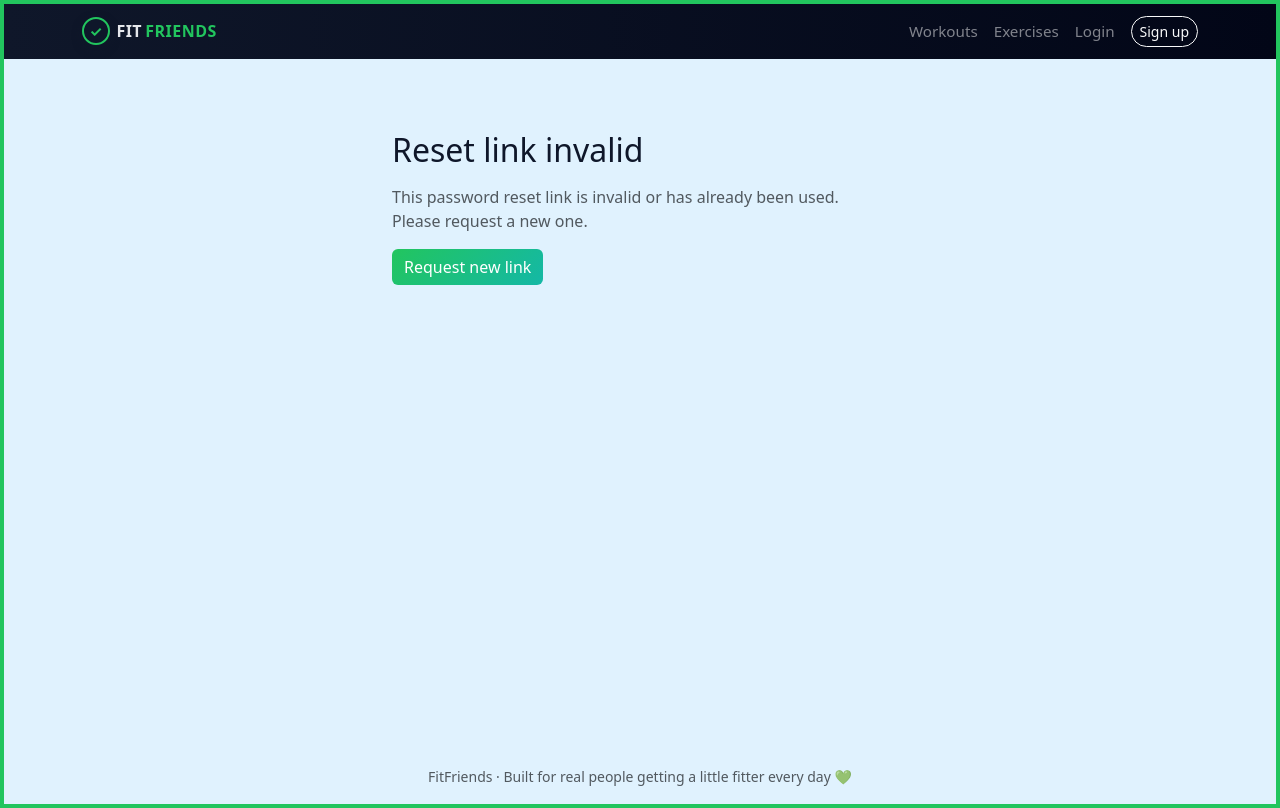
After one commit to aittech/FitFriends, a Django app: page /accounts/reset/1/1/ in a window 1280 px wide. The commit adds this page. Run offline with Django 4.2, Linux system fonts and the light colour scheme.

Commit message:
Enable email login and add password reset flow

```diff
--- a/config/urls.py
+++ b/config/urls.py
@@ -18,11 +18,25 @@ from django.contrib import admin
 from django.urls import path, include
 from django.conf import settings
 from django.conf.urls.static import static
-
+from django.contrib.auth import views as auth_views
+from tracker.forms import BootstrapPasswordResetForm, BootstrapSetPasswordForm
 
 urlpatterns = [
     path('admin/', admin.site.urls),
     path('', include('tracker.urls')),
+
+    # Password reset URLs
+    path('accounts/password-reset/', auth_views.PasswordResetView.as_view(
+     form_class=BootstrapPasswordResetForm
+    ), name='password_reset'),
+
+    path('accounts/password-reset/done/', auth_views.PasswordResetDoneView.as_view(), name='password_reset_done'),
+
+    path('accounts/reset/<uidb64>/<token>/', auth_views.PasswordResetConfirmView.as_view(
+     form_class=BootstrapSetPasswordForm
+    ), name='password_reset_confirm'),
+
+    path('accounts/reset/done/', auth_views.PasswordResetCompleteView.as_view(), name='password_reset_complete'),
 ]
 
 if settings.DEBUG:
--- a/tracker/forms.py
+++ b/tracker/forms.py
@@ -3,7 +3,8 @@ from django.contrib.auth.models import User
 from django_countries.widgets import CountrySelectWidget
 from django_countries import countries
 from .models import DailyLog, Workout, Exercise, Profile
-
+from django.contrib.auth.forms import AuthenticationForm
+from django.contrib.auth.forms import PasswordResetForm, SetPasswordForm
 
 class WorkoutMultipleChoiceField(forms.ModelMultipleChoiceField):
     """
@@ -161,3 +162,20 @@ class SignUpForm(forms.ModelForm):
                 profile_photo=self.cleaned_data.get('profile_photo'),
             )
         return user
+
+class EmailAuthenticationForm(AuthenticationForm):
+    username = forms.CharField(
+        label="Email",
+        widget=forms.TextInput(attrs={"placeholder": "Enter your email address"})
+    )
+class BootstrapPasswordResetForm(PasswordResetForm):
+    def __init__(self, *args, **kwargs):
+        super().__init__(*args, **kwargs)
+        self.fields["email"].widget.attrs.update({"class": "form-control"})
+
+
+class BootstrapSetPasswordForm(SetPasswordForm):
+    def __init__(self, *args, **kwargs):
+        super().__init__(*args, **kwargs)
+        self.fields["new_password1"].widget.attrs.update({"class": "form-control"})
+        self.fields["new_password2"].widget.attrs.update({"class": "form-control"})
--- /dev/null
+++ b/tracker/templates/registration/password_reset_confirm.html
@@ -0,0 +1,36 @@
+{% extends "tracker/base.html" %}
+{% block content %}
+<div class="container py-5" style="max-width: 520px;">
+  {% if validlink %}
+    <h2 class="mb-3">Set a new password</h2>
+    <form method="post" class="card card-body">
+      {% csrf_token %}
+      {{ form.non_field_errors }}
+
+      <div class="mb-3">
+        {{ form.new_password1.label_tag }}
+        {{ form.new_password1 }}
+        {% if form.new_password1.errors %}
+          <div class="text-danger small">{{ form.new_password1.errors }}</div>
+        {% endif %}
+      </div>
+
+      <div class="mb-3">
+        {{ form.new_password2.label_tag }}
+        {{ form.new_password2 }}
+        {% if form.new_password2.errors %}
+          <div class="text-danger small">{{ form.new_password2.errors }}</div>
+        {% endif %}
+      </div>
+
+      <button type="submit" class="btn btn-primary">Update password</button>
+    </form>
+  {% else %}
+    <h2 class="mb-3">Reset link invalid</h2>
+    <p class="text-muted">
+      This password reset link is invalid or has already been used. Please request a new one.
+    </p>
+    <a href="{% url 'password_reset' %}" class="btn btn-primary">Request new link</a>
+  {% endif %}
+</div>
+{% endblock %}
--- a/tracker/urls.py
+++ b/tracker/urls.py
@@ -1,7 +1,7 @@
 from django.urls import path
 from . import views
 from django.contrib.auth import views as auth_views
-
+from tracker.forms import EmailAuthenticationForm
 urlpatterns = [
 
     path('', views.landing, name='home'), # make landing the home
@@ -25,7 +25,8 @@ urlpatterns = [
 
     # auth
     path('login/', auth_views.LoginView.as_view(
-        template_name='tracker/login.html'
+    	template_name='tracker/login.html',
+    	authentication_form=EmailAuthenticationForm
     ), name='login'),
     path('logout/', auth_views.LogoutView.as_view(
         next_page='login'
```
Also changed, not shown: config/settings.py (+20 -1 lines), tracker/auth_backends.py (added, +14 -0 lines), tracker/templates/registration/password_reset_complete.html (added, +11 -0 lines), tracker/templates/registration/password_reset_done.html (added, +13 -0 lines), tracker/templates/registration/password_reset_form.html (added, +26 -0 lines), tracker/templates/tracker/login.html (+14 -2 lines), 1 other file.
